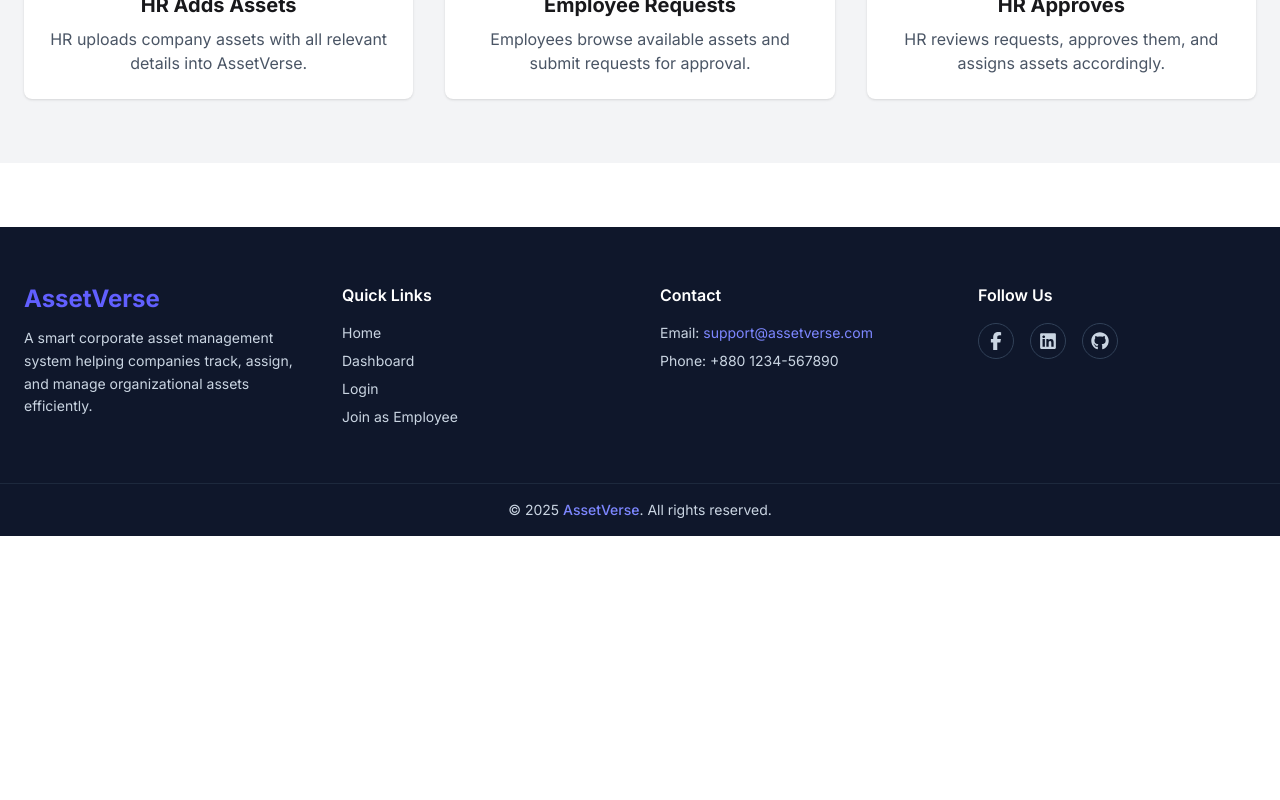
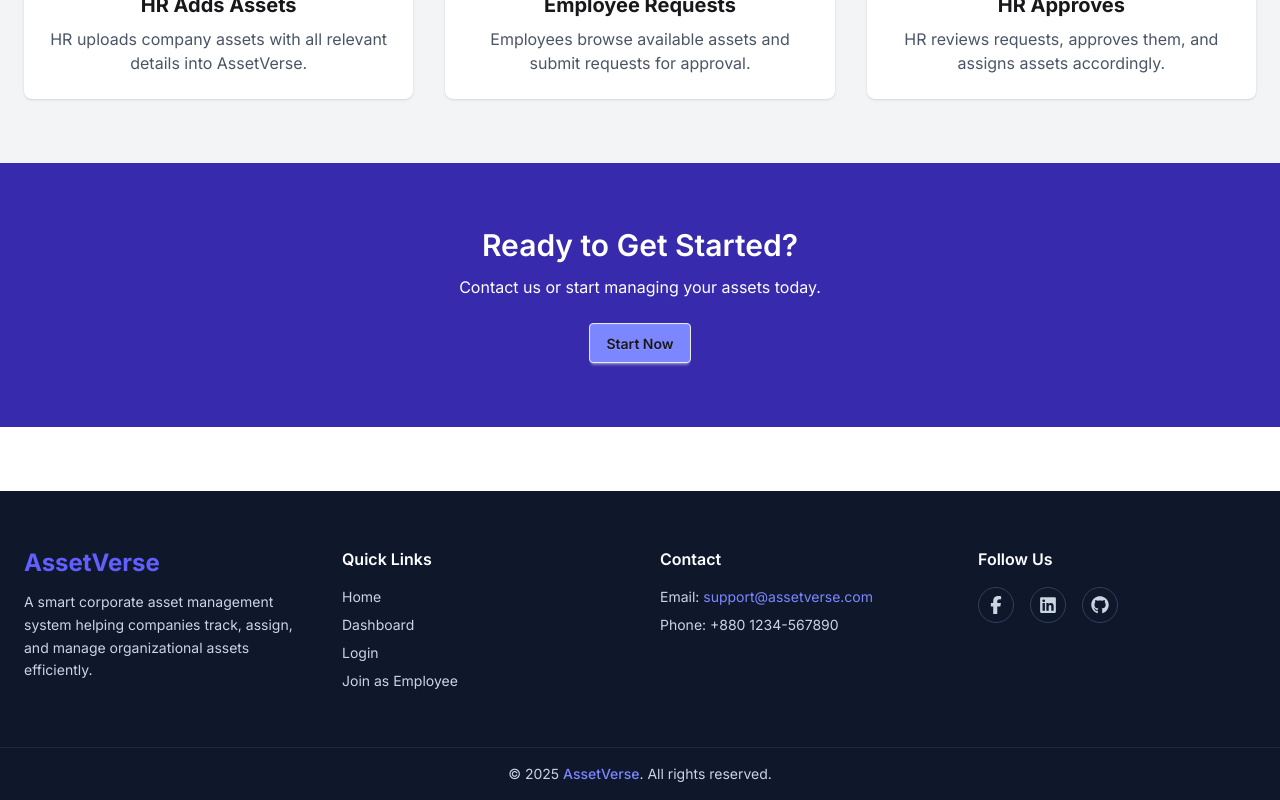
Before and after one commit to Shahriar262/A11-assetverse-client, a React (Vite) app: page / in a window 1280 px wide. Shown: the part 2452-3252 px from the top of the page. Before the commit the page ends 2988 px from the top, so only its background shows below. Built offline with nearby package versions, Linux system fonts and the light colour scheme.

Commit message:
added Contact CTA section in home page

```diff
--- a/src/Components/HomePage/ContactCTA.jsx
+++ b/src/Components/HomePage/ContactCTA.jsx
@@ -1,13 +1,12 @@
 const ContactCTA = () => {
   return (
-    <section className="bg-gray-900 text-white py-16 text-center">
-      <h2 className="text-3xl font-semibold">
-        Ready to Get Started?
-      </h2>
-      <p className="mt-3">
-        Contact us or start managing your assets today.
-      </p>
-      <a href="/register-hr" className="btn bg-indigo-600 mt-6">
+    <section className="bg-indigo-800 text-white py-16 text-center">
+      <h2 className="text-3xl font-semibold">Ready to Get Started?</h2>
+      <p className="mt-3">Contact us or start managing your assets today.</p>
+      <a
+        href="/register-hr"
+        className="btn bg-indigo-400 mt-6 hover:bg-indigo-500 transition"
+      >
         Start Now
       </a>
     </section>
--- a/src/Pages/Public/Home.jsx
+++ b/src/Pages/Public/Home.jsx
@@ -6,9 +6,7 @@ import HowItWorks from "../../Components/HomePage/HowItWorks";
 import PackagesSection from "../../Components/HomePage/PackagesSection";
 import TestimonialsStats from "../../Components/HomePage/TestimonialsStats";
 
-
 const Home = () => {
-
   const packagesFromDB = [
     {
       name: "Basic",
@@ -30,11 +28,7 @@ const Home = () => {
       name: "Premium",
       employeeLimit: 20,
       price: 15,
-      features: [
-        "All Standard features",
-        "Custom Branding",
-        "24/7 Support",
-      ],
+      features: ["All Standard features", "Custom Branding", "24/7 Support"],
     },
   ];
 
@@ -46,13 +40,7 @@ const Home = () => {
       <FeaturesShowcase />
       <TestimonialsStats />
       <HowItWorks />
-      {/*
-
-
-
-
-
-      <ContactCTA /> */}
+      <ContactCTA />
     </main>
   );
 };
```
